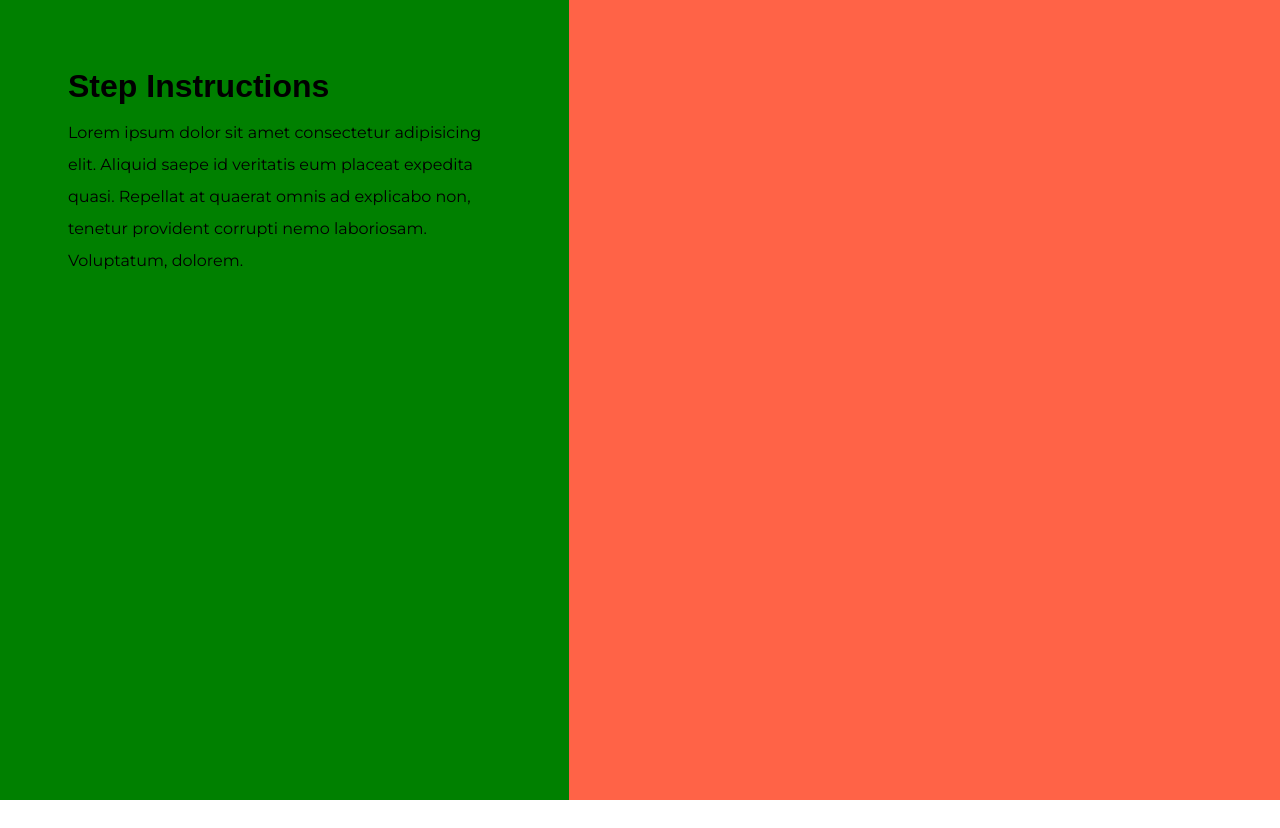
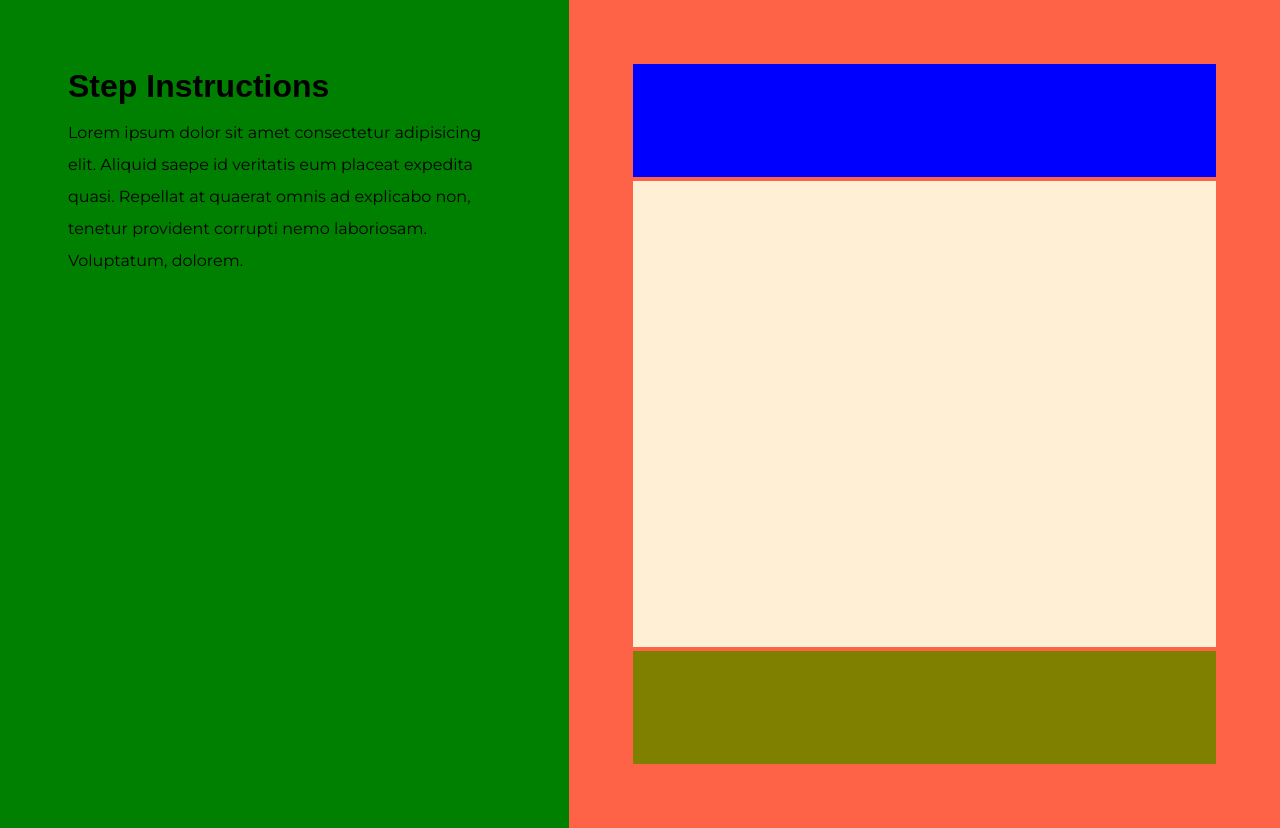
Before and after one commit to tinacoding/react-wizard, a React (Create React App) app: page / in a window 1280 px wide. Before the commit the page ends 800 px from the top, so only its background shows below. Built offline with nearby package versions, Linux system fonts and the light colour scheme; a web font is replaced by a local one.

Commit message:
Wizard Content

```diff
--- a/src/components/Wizard/Wizard.tsx
+++ b/src/components/Wizard/Wizard.tsx
@@ -1,4 +1,5 @@
 import { Grid, GridItem } from "@chakra-ui/react";
+import WizardContent from "src/components/Wizard/WizardContent";
 import WizardInstructions from "src/components/Wizard/WizardInstructions";
 
 function Wizard(): JSX.Element {
@@ -7,7 +8,9 @@ function Wizard(): JSX.Element {
       <GridItem colSpan={4} bg="green">
         <WizardInstructions />
       </GridItem>
-      <GridItem colSpan={5} bg="tomato" />
+      <GridItem colSpan={5} bg="tomato">
+        <WizardContent />
+      </GridItem>
     </Grid>
   );
 }
--- /dev/null
+++ b/src/components/Wizard/WizardContent.tsx
@@ -0,0 +1,15 @@
+import { Container, Grid, GridItem } from "@chakra-ui/react";
+
+function WizardContent(): JSX.Element {
+  return (
+    <Container maxW="xl" padding="64">
+      <Grid h="700px" w="100%" templateRows="repeat(6, 1fr)" templateColumns="repeat(12, 1fr)" gap={4}>
+        <GridItem rowSpan={1} colSpan={12} bg="blue" />
+        <GridItem rowSpan={4} colSpan={12} bg="papayawhip" />
+        <GridItem rowSpan={1} colSpan={12} bg="olive" />
+      </Grid>
+    </Container>
+  );
+}
+
+export default WizardContent;
```
